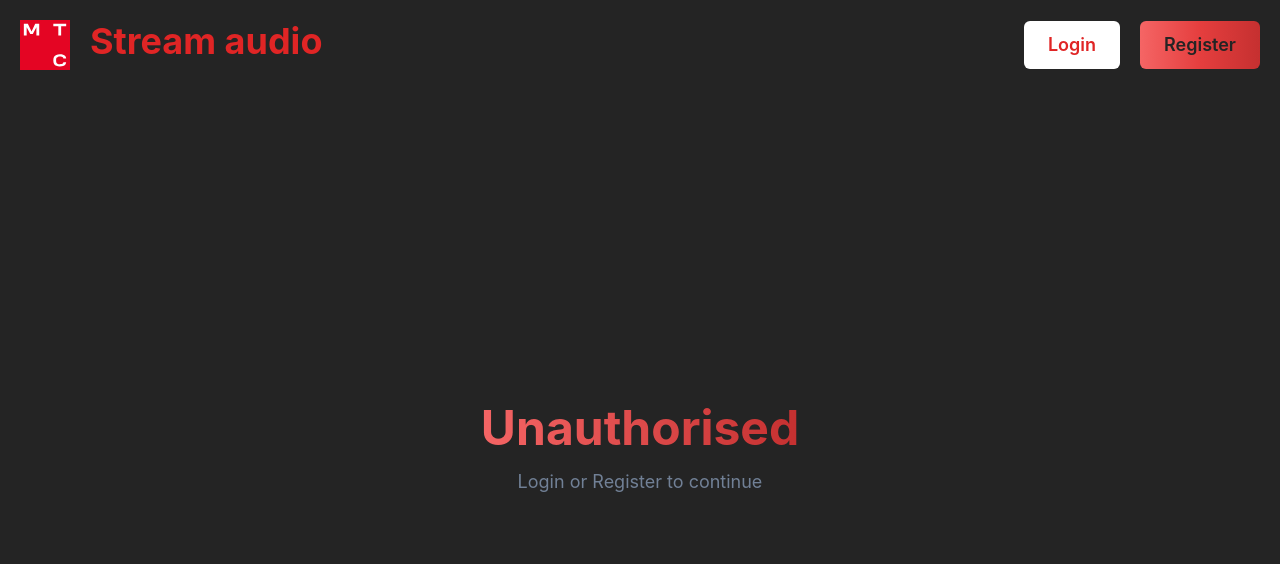
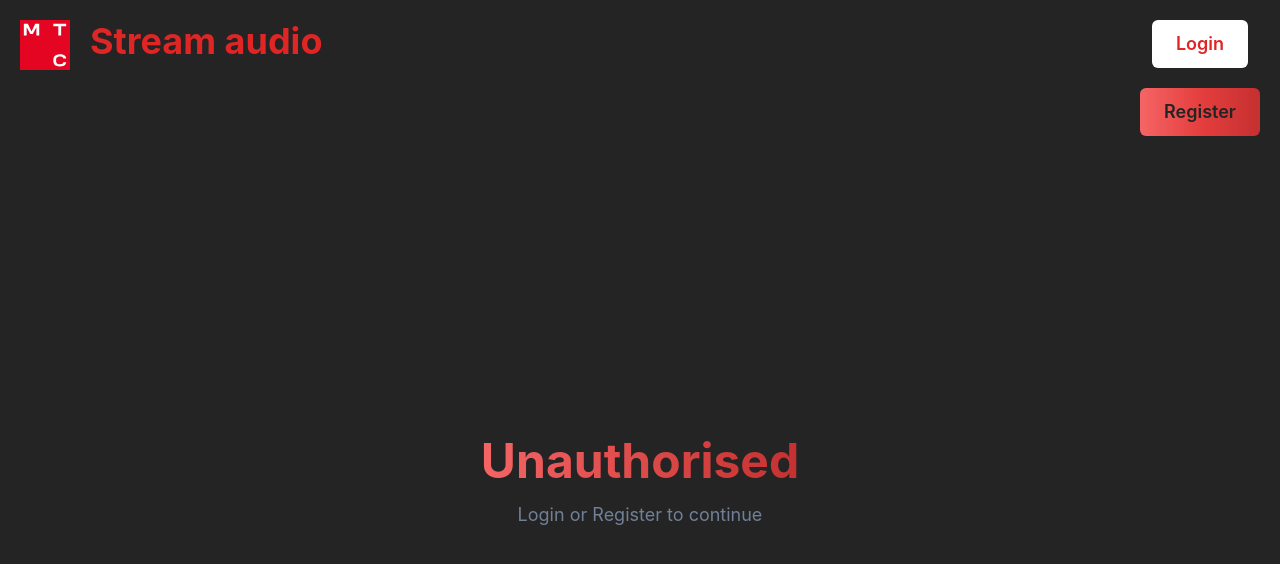
Before and after one commit to ByteMeHack/StreamApp, a React (Vite) app in the folder apps/web/: page / in a window 1280 px wide. Shown: the top 564 px of the page. Built offline with nearby package versions, Linux system fonts and the light colour scheme; no server answers.

Commit message:
fix: adaptive

```diff
--- a/apps/web/src/index.css
+++ b/apps/web/src/index.css
@@ -38,3 +38,11 @@
   }
 
 }
+
+.leftNav {
+  flex-direction: row;
+}
+
+.searchRoom {
+  width: 50%;
+}
--- a/apps/web/src/pages/Layout.jsx
+++ b/apps/web/src/pages/Layout.jsx
@@ -28,12 +28,7 @@ export default function Layout() {
             <Heading className="grayBlock">Stream audio</Heading>
           </Stack>
         </Link>
-        <Stack
-          direction="row"
-          spacing={5}
-          alignItems="center"
-          className="leftNav"
-        >
+        <Stack spacing={5} alignItems="center" className="leftNav">
           {user ? (
             <>
               <Link to="/rooms/search">
--- a/apps/web/src/pages/SearchRoom.jsx
+++ b/apps/web/src/pages/SearchRoom.jsx
@@ -16,7 +16,12 @@ export default function SearchRoom() {
       alignItems="center"
       spacing={5}
     >
-      <Stack direction="row" spacing={10} width="50%" placeContent="center" className="searchRoom">
+      <Stack
+        direction="row"
+        spacing={10}
+        placeContent="center"
+        className="searchRoom"
+      >
         <Input
           placeholder="Type name of the room"
           onChange={(e) => setName(e.target.value)}
```
